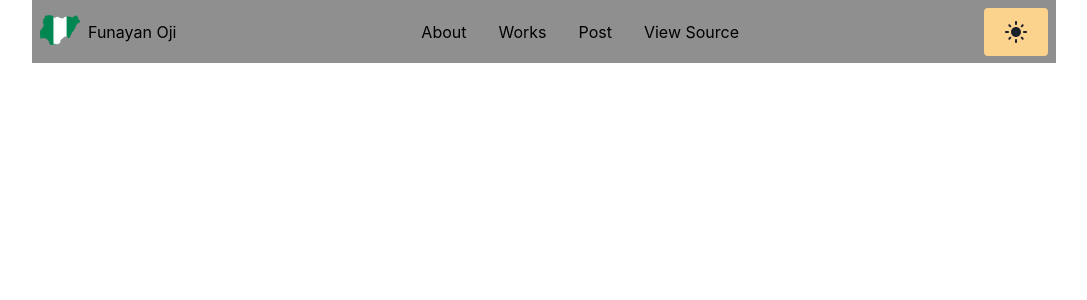
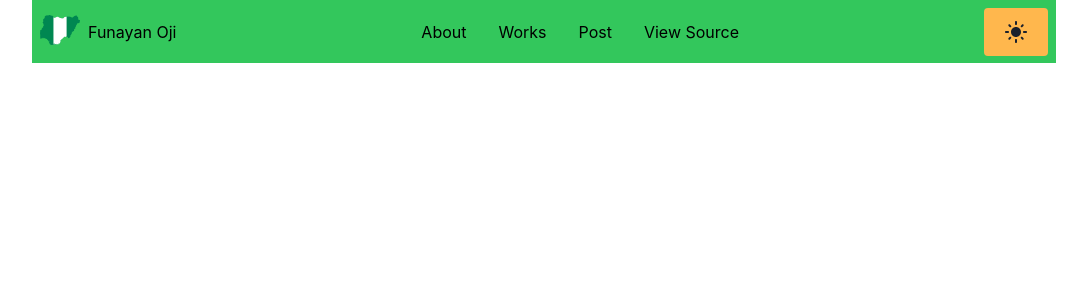
Before and after one commit to chukwufunayan/Portfolio, a React (Create React App) app in the folder frontend/: page / in a window 1280 px wide. Shown: the top 300 px of the page, without its empty margins (96-1183 px from the left). Built offline with nearby package versions, Linux system fonts and the light colour scheme.

Commit message:
updated theme provider object to dynamically change based on theme mode

```diff
--- a/frontend/src/App.jsx
+++ b/frontend/src/App.jsx
@@ -1,4 +1,4 @@
-import React, { useState } from 'react';
+import React, { useMemo, useState } from 'react';
 import { Outlet } from 'react-router-dom';
 import './App.css';
 import { createTheme, ThemeProvider } from '@mui/material/styles';
@@ -7,7 +7,7 @@ import Navbar from './components/navbar/navbar';
 
 function App() {
   const [themeMode, setThemeMode] = useState('dark');
-  const theme = createTheme({
+  const getThemeDesign = (theme) => ({
     breakpoints: {
       values: {
         mobile: 0,
@@ -18,13 +18,37 @@ function App() {
       },
     },
     palette: {
-      mode: themeMode,
+      mode: theme,
+      ...(theme === 'light'
+        ? {
+            primary: {
+              main: '#00ba34',
+            },
+            secondary: {
+              main: '#e92c2c',
+            },
+            background: { default: 'black' },
+          }
+        : {
+            primary: {
+              main: '#33C75C',
+            },
+            secondary: {
+              main: '#ED5656',
+            },
+            background: { default: 'black' },
+          }),
     },
   });
+  const theme = useMemo(
+    () => createTheme(getThemeDesign(themeMode)),
+    [themeMode]
+  );
   return (
     <ThemeProvider theme={theme}>
       <Box sx={{ maxWidth: '1024px', margin: 'auto' }}>
         <Navbar themeMode={themeMode} setTheme={setThemeMode} />
+        <Box height="4.05rem" />
         <Outlet />
       </Box>
     </ThemeProvider>
--- a/frontend/src/components/navbar/navbar.jsx
+++ b/frontend/src/components/navbar/navbar.jsx
@@ -32,8 +32,8 @@ function navbar({ themeMode, setTheme }) {
 
   return (
     <Box
+      backgroundColor={({ palette: { primary } }) => primary.main}
       sx={{
-        backgroundColor: '#20202380',
         padding: '.4rem .5rem',
         display: 'flex',
         justifyContent: 'space-between',
@@ -41,11 +41,17 @@ function navbar({ themeMode, setTheme }) {
         position: 'fixed',
         width: '100%',
         maxWidth: '1024px',
+        zIndex: 9999,
       }}
       ref={navbarRef}
     >
       <motion.div whileHover="hoverStart" variants={logoVariantParent}>
-        <Stack direction="row" spacing={1} alignItems="center">
+        <Stack
+          direction="row"
+          spacing={1}
+          alignItems="center"
+          sx={{ cursor: 'pointer' }}
+        >
           <motion.div variants={logoVariantChild}>
             <img
               alt="naija flag logo"
--- a/frontend/src/components/navbarlinks/navbarlinks.jsx
+++ b/frontend/src/components/navbarlinks/navbarlinks.jsx
@@ -7,6 +7,7 @@ const PopupLinks = styled('p')({
   margin: '0rem',
   padding: '.5rem',
   textUnderlineOffset: '.2rem',
+  cursor: 'pointer',
   ':hover': {
     color: 'white',
     textDecoration: 'underline',
--- a/frontend/src/components/themebutton/themebutton.jsx
+++ b/frontend/src/components/themebutton/themebutton.jsx
@@ -16,7 +16,10 @@ function themebutton({ themeMode, setTheme }) {
       >
         <Button
           sx={{
-            backgroundColor: themeMode === 'dark' ? '#FBD38D' : '#6B46C1',
+            backgroundColor: (theme) =>
+              themeMode === 'dark'
+                ? theme.palette.warning.light
+                : theme.palette.secondary.light,
             padding: '.75rem .45rem',
           }}
           onClick={() => setTheme(themeMode === 'light' ? 'dark' : 'light')}
```
